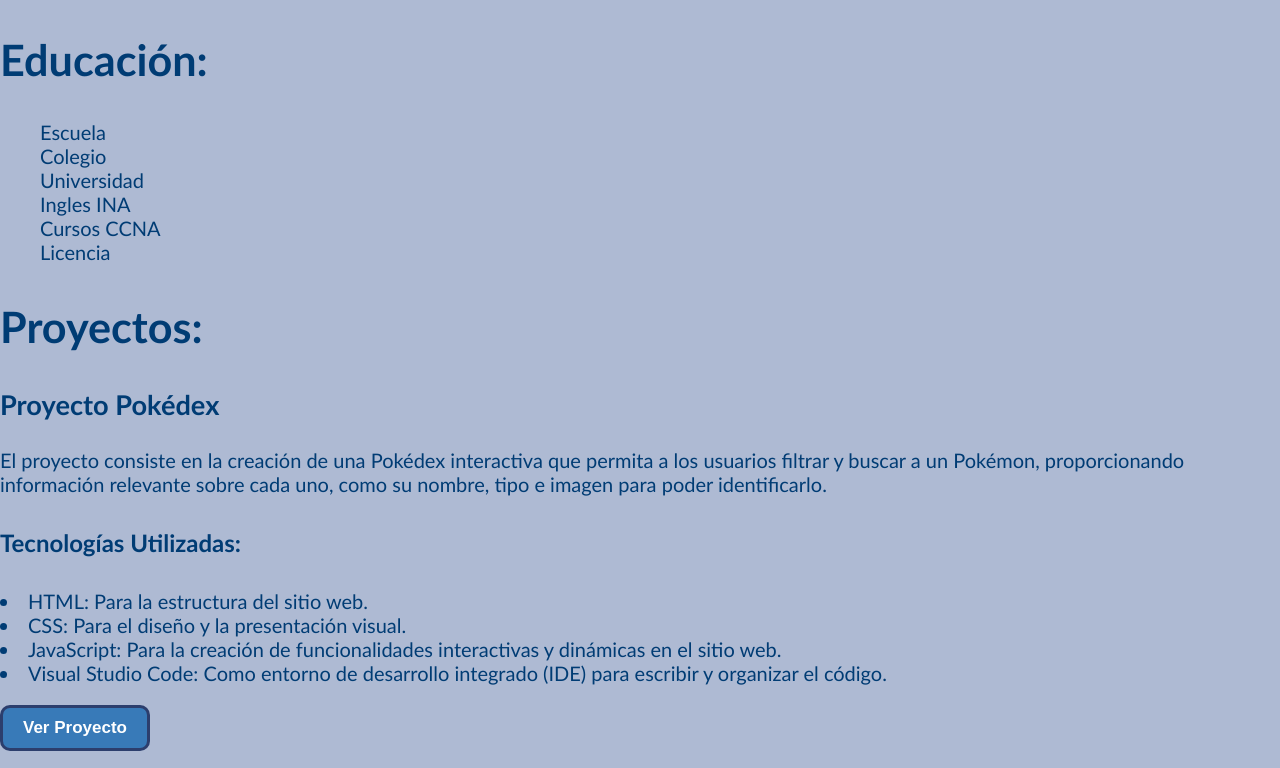
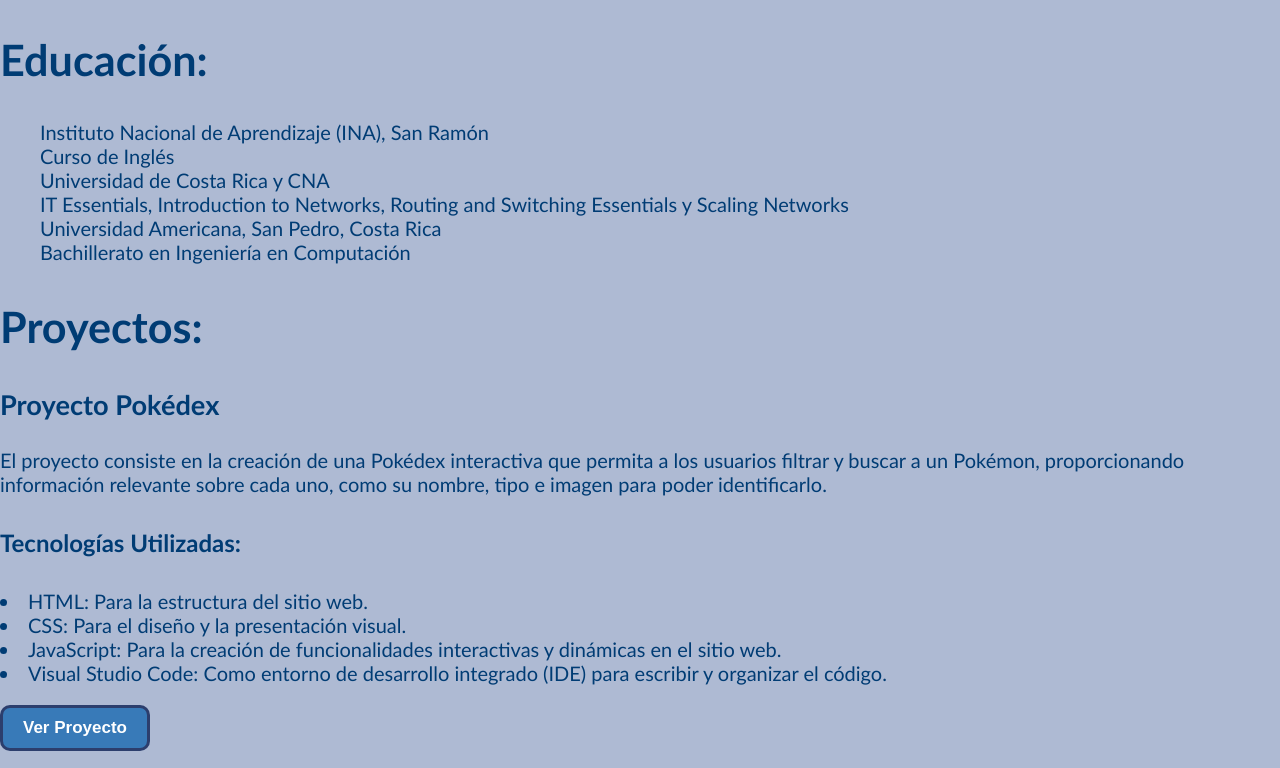
Before and after one commit to AlvaradoAng/Mi-Portafolio, a plain HTML site: page index.html in a window 1280 px wide. Shown: the part 1725-2493 px from the top of the page. Drawn offline with Linux system fonts and the light colour scheme.

Commit message:
Update index.html

```diff
--- a/index.html
+++ b/index.html
@@ -46,12 +46,12 @@
         <div class="container">
             <h2>Educación:</h2>
             <ul>
-                <li>Escuela</li>
-                <li>Colegio</li>
-                <li>Universidad</li>
-                <li>Ingles INA</li>
-                <li>Cursos CCNA</li>
-                <li>Licencia</li>
+                <li>Instituto Nacional de Aprendizaje (INA), San Ramón</li>
+                <li>Curso de Inglés</li>
+                <li>Universidad de Costa Rica y CNA</li>
+                <li>IT Essentials, Introduction to Networks, Routing and Switching Essentials y Scaling Networks</li>
+                <li>Universidad Americana, San Pedro, Costa Rica</li>
+                <li>Bachillerato en Ingeniería en Computación</li>
             </ul>
         </div>
     </section>
```
